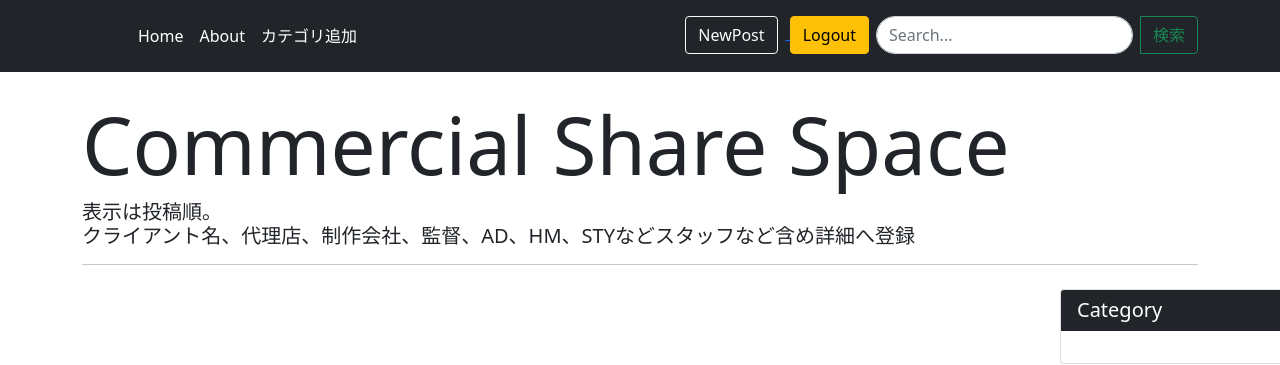
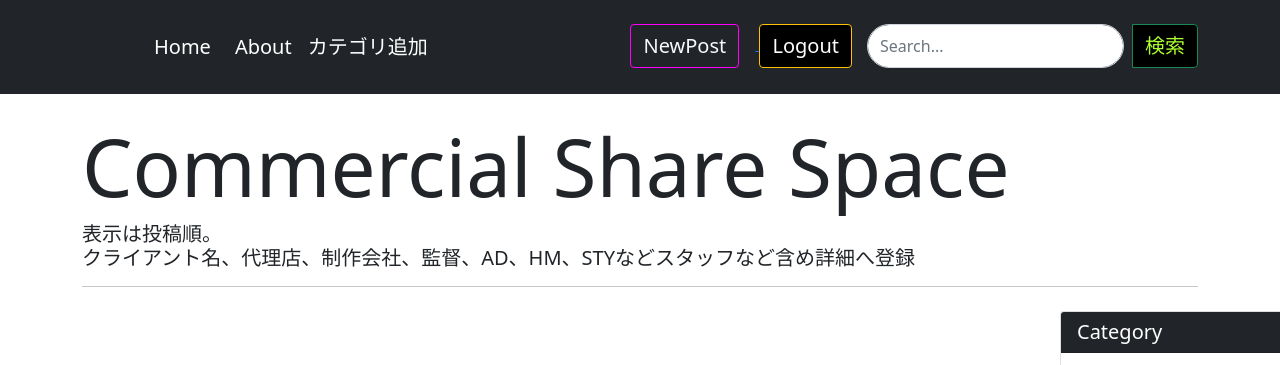
Before and after one commit to ryoheikamata/cm_app, a Django app: page /search in a window 1280 px wide; the page is wider, and only the part inside the window is pictured. Shown: the top 365 px of that part. Run offline with Django 3.2, Linux system fonts and the light colour scheme; the visitor is signed in with stand-in values (Sample User, id 1); data that the repository does not hold is empty; some libraries are stand-ins or nearby versions.

Commit message:
html 変更

```diff
--- a/video/static/css/style.css
+++ b/video/static/css/style.css
@@ -6,3 +6,58 @@
     height: 500px;
     object-fit: cover;
 }
+
+.logout-bt {
+    background-color: black;
+    color: white;
+    font-size: 20px;
+}
+
+.logout-bt:hover {
+    background-color: yellow;
+    font-size: 20px;
+    border-color: yellow;
+}
+
+.login-bt {
+    font-size: 20px;
+}
+.login-bt:hover {
+    background-color: mediumpurple;
+    border-color: mediumpurple;
+    font-size: 20px;
+}
+
+.signup-bt {
+    background-color: black;
+    color: white;
+    font-size: 20px;
+    border-color: gold;
+}
+.signup-bt:hover {
+    background-color: gold;
+    color: black;
+
+}
+
+#newpost-bt {
+    font-size: 20px;
+    border-color: magenta;
+}
+#newpost-bt:hover {
+    cursor: pointer;
+    color: white;
+    background-color: magenta;
+    font-size: 20px;
+}
+
+.serch{
+    background-color: black;
+    color: greenyellow;
+    font-size: 20px;
+}
+
+.serch:hover {
+    background-color: greenyellow;
+    color: black;
+}
--- a/video/templates/video/base.html
+++ b/video/templates/video/base.html
@@ -14,7 +14,7 @@
 
 <body class="d-flex flex-column h-100">
 
-<header class="p-3 bg-dark text-white">
+<header class="p-4 bg-dark text-white">
     <div class="container">
         <div class="d-flex flex-wrap justify-content-center">
             <a href="/" class="d-flex align-items-center mb-2 mb-lg-0 text-white">
@@ -25,15 +25,15 @@
 
             <ul class="nav col-lg-auto me-lg-auto mb-2 justify-content-center mb-md-0">
                 {% if user.is_authenticated %}
-                <li><a href="{% url 'video:index' %}" class="nav-link px-2 text-white">Home</a></li>
+                <li><a href="{% url 'video:index' %}" class="nav-link ms-2 text-white" style="font-size: 20px;">Home</a></li>
                 {% else %}
-                <li><a href="{% url 'video:login' %}" class="nav-link px-2 text-white">Home</a></li>
+                <li><a href="{% url 'video:login' %}" class="nav-link px-3 text-white" style="font-size: 20px;">Home</a></li>
                 {% endif %}
 <!--                                <li><a href="#" class="nav-link px-2 text-white">Features</a></li>-->
-                <li><a href="https://www.stardust.co.jp/" class="nav-link px-2 text-white">About</a></li>
+                <li><a href="https://www.stardust.co.jp/" class="nav-link px-2 text-white" style="font-size: 20px;">About</a></li>
 
                 {% if user.is_authenticated %}
-                <li><a href="{% url 'video:add_category' %}" class="nav-link px-2 text-white">カテゴリ追加</a></li>
+                <li><a href="{% url 'video:add_category' %}" class="nav-link px-2 text-white" style="font-size: 20px;">カテゴリ追加</a></li>
                 {% endif %}
             </ul>
 
@@ -43,19 +43,19 @@
 <!--                    <svg xmlns="http://www.w3.org/2000/svg" width="30" height="30" fill="currentColor" class="bi bi-film text-white" viewBox="0 0 16 16">-->
 <!--                    <path d="M0 1a1 1 0 0 1 1-1h14a1 1 0 0 1 1 1v14a1 1 0 0 1-1 1H1a1 1 0 0 1-1-1V1zm4 0v6h8V1H4zm8 8H4v6h8V9zM1 1v2h2V1H1zm2 3H1v2h2V4zM1 7v2h2V7H1zm2 3H1v2h2v-2zm-2 3v2h2v-2H1zM15 1h-2v2h2V1zm-2 3v2h2V4h-2zm2 3h-2v2h2V7zm-2 3v2h2v-2h-2zm2 3h-2v2h2v-2z"/>-->
 <!--                    </svg>-->
-                    <button type="button" class="btn btn-outline-light me-2" id="newpost">NewPost</button>
+                    <button type="button" class="btn btn-outline-light me-3" id="newpost-bt">NewPost</button>
                 </a>
                 <a class="" href="{% url 'video:logout' %}">
-                    <button type="button" class="btn btn-warning me-2">Logout</button>
+                    <button type="button" class="btn btn-warning me-3 logout-bt">Logout</button>
                 </a>
             </div>
             {% else %}
             <div class="text-end">
                 <a href="{% url 'video:login' %}">
-                    <button type="button" class="btn btn-outline-light me-2">Login</button>
+                    <button type="button" class="btn btn-outline-light me-3 login-bt">Login</button>
                 </a>
                 <a href="{% url 'video:signup' %}">
-                    <button type="button" class="btn btn-warning me-2">Signup</button>
+                    <button type="button" class="btn btn-warning me-3 signup-bt">Signup</button>
                 </a>
             </div>
             {% endif %}
@@ -63,8 +63,8 @@
             <div>
                 <form method=POST action="{% url 'video:search' %}" class="d-flex input-group">
                     {% csrf_token %}
-                    <input type="text" class="form-control me-2 w-75 rounded-pill" name="keyword" placeholder="Search...">
-                    <button class="btn btn-outline-success" type="submit">検索</button>
+                    <input type="text" class="form-control me-2qq w-70 rounded-pill" name="keyword" placeholder="Search...">
+                    <button class="btn btn-outline-success ms-2 serch" type="submit">検索</button>
                 </form>
             </div>
             {% endif %}
```
Also changed, not shown: 1 other file.
